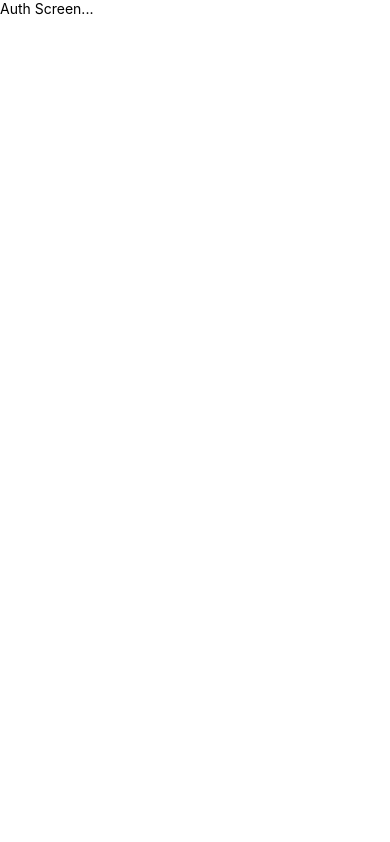
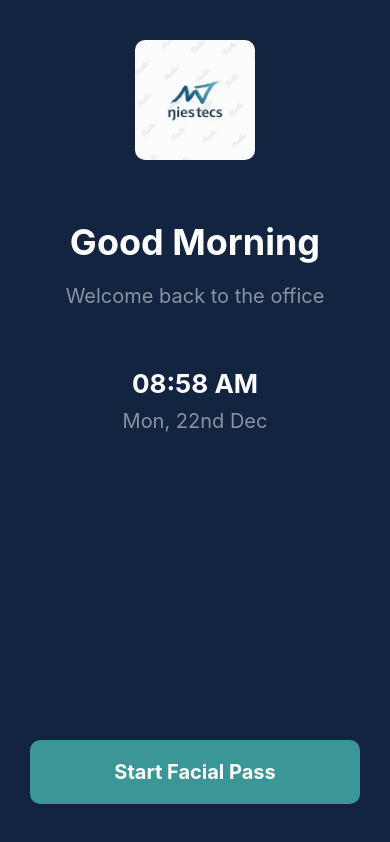
Before and after one commit to 2raymoori/FacePass, a React Native app: screen / in a window 390 px wide. Built offline with nearby package versions, Linux system fonts and the light colour scheme.

Commit message:
Implementing Welcome Screen

```diff
--- a/App.tsx
+++ b/App.tsx
@@ -6,10 +6,7 @@
  */
 
 
-import {
-  StatusBar,
-  useColorScheme
-} from 'react-native';
+import { StatusBar, StyleSheet, useColorScheme } from 'react-native';
 
 import { SafeAreaProvider, SafeAreaView } from 'react-native-safe-area-context';
 
@@ -21,10 +18,17 @@ function App() {
 
   return (
     <SafeAreaProvider>
-      <SafeAreaView>
+      <SafeAreaView style={styles.container}>
         <AuthScreen />
       </SafeAreaView>
     </SafeAreaProvider>
   );
 }
+
+const styles = StyleSheet.create({
+  container: {
+    flex: 1,
+    backgroundColor: '#132440',
+  },
+});
 export default App;
--- a/package.json
+++ b/package.json
@@ -3,8 +3,8 @@
   "version": "0.0.1",
   "private": true,
   "scripts": {
-    "android": "react-native run-android",
-    "ios": "react-native run-ios",
+    "android": "npx react-native run-android",
+    "ios": "npx react-native run-ios",
     "lint": "eslint .",
     "start": "react-native start",
     "test": "jest"
--- /dev/null
+++ b/src/Components/TextLayer1.tsx
@@ -0,0 +1,22 @@
+import { StyleSheet, Text, View } from 'react-native';
+
+interface ITextProps {
+  text: string;
+}
+const TextLayer1 = ({text}:ITextProps)=>{
+  return (
+    <View>
+      <Text style={styles.textStyle}>
+        {text}
+      </Text>
+      </View>
+  )
+}
+const styles = StyleSheet.create({
+  textStyle: {
+    color: 'white',
+    fontSize: 36,
+    fontWeight: 'bold',
+  },
+});
+export default TextLayer1;
--- /dev/null
+++ b/src/Components/TextLayer2.tsx
@@ -0,0 +1,20 @@
+import { StyleSheet, Text, View } from 'react-native';
+
+interface ITextProps {
+  text: string;
+}
+const TextLayer2 = ({ text }: ITextProps) => {
+  return (
+    <View>
+      <Text style={styles.textStyle}>{text}</Text>
+    </View>
+  );
+};
+const styles = StyleSheet.create({
+  textStyle: {
+    color: 'white',
+    fontSize: 26,
+    fontWeight: 'bold',
+  },
+});
+export default TextLayer2;
--- /dev/null
+++ b/src/Components/TextLayer3.tsx
@@ -0,0 +1,21 @@
+import { StyleSheet, Text, View } from 'react-native';
+
+interface ITextProps {
+  text: string;
+}
+const TextLayer3 = ({ text }: ITextProps) => {
+  return (
+    <View>
+      <Text style={styles.textStyle}>{text}</Text>
+    </View>
+  );
+};
+const styles = StyleSheet.create({
+  textStyle: {
+    color: 'white',
+    opacity:0.5,
+    fontSize: 20,
+    fontWeight: 'normal',
+  },
+});
+export default TextLayer3;
--- a/src/Screens/Auth_Screen.tsx
+++ b/src/Screens/Auth_Screen.tsx
@@ -1,13 +1,89 @@
-import { Text, View } from 'react-native';
+import {
+  Image,
+  Pressable,
+  StyleSheet,
+  Text,
+  TouchableOpacity,
+  View,
+} from 'react-native';
+import TextLayer1 from '../Components/TextLayer1.tsx';
+import TextLayer3 from '../Components/TextLayer3.tsx';
+import TextLayer2 from '../Components/TextLayer2.tsx';
 
 const AuthScreen: React.FC = () => {
-  return(
-    <View>
-      <Text>
-        Auth Screen...
-      </Text>
+  return (
+    <View style={styles.container}>
+      <View >
+        <View style={styles.logoContainer}>
+          <View style={styles.logo}>
+            <Image
+              source={require('../Assets/njiesTech.png')}
+              style={styles.logo}
+            />
+          </View>
+        </View>
+        <View style={{ marginVertical: 60 }}>
+          <View style={styles.layer}>
+            <TextLayer1 text={'Good Morning'} />
+          </View>
+          <View style={{ ...styles.layer, marginTop: 20 }}>
+            <TextLayer3 text={'Welcome back to the office'} />
+          </View>
+        </View>
+        <View style={{ ...styles.layer, gap: 10 }}>
+          <TextLayer2 text={'08:58 AM'} />
+          <TextLayer3 text="Mon, 22nd Dec" />
+        </View>
+      </View>
+      <View style={{paddingHorizontal: 30}}>
+        <TouchableOpacity style={styles.scanBtn}>
+          <Text style={styles.scanBtnText}>Start Facial Pass</Text>
+        </TouchableOpacity>
+      </View>
     </View>
-  )
+  );
 }
 
+const styles = StyleSheet.create({
+  container: {
+    justifyContent: 'space-between',
+    marginVertical: 40,
+    flex: 1,
+    backgroundColor: '#132440',
+
+  },
+  logoContainer: {
+    width: '100%',
+    justifyContent: 'center',
+    alignSelf: 'center',
+    alignItems: 'center',
+
+  },
+  logo: {
+    height: 120,
+    width: 120,
+    borderRadius:10,
+    elevation:1,
+  },
+  scanBtn: {
+    borderRadius:10,
+    shadowColor: 'black',
+    width: '100%',
+    justifyContent: 'center',
+    alignItems: 'center',
+    paddingVertical: 20,
+    backgroundColor: '#3B9797',
+  },
+  scanBtnText: {
+    fontSize: 20,
+    color: 'white',
+    fontWeight: 'bold',
+  },
+  layer:{
+    justifyContent: 'center',
+    alignItems: 'center',
+
+  }
+});
+
 export default AuthScreen;
```
